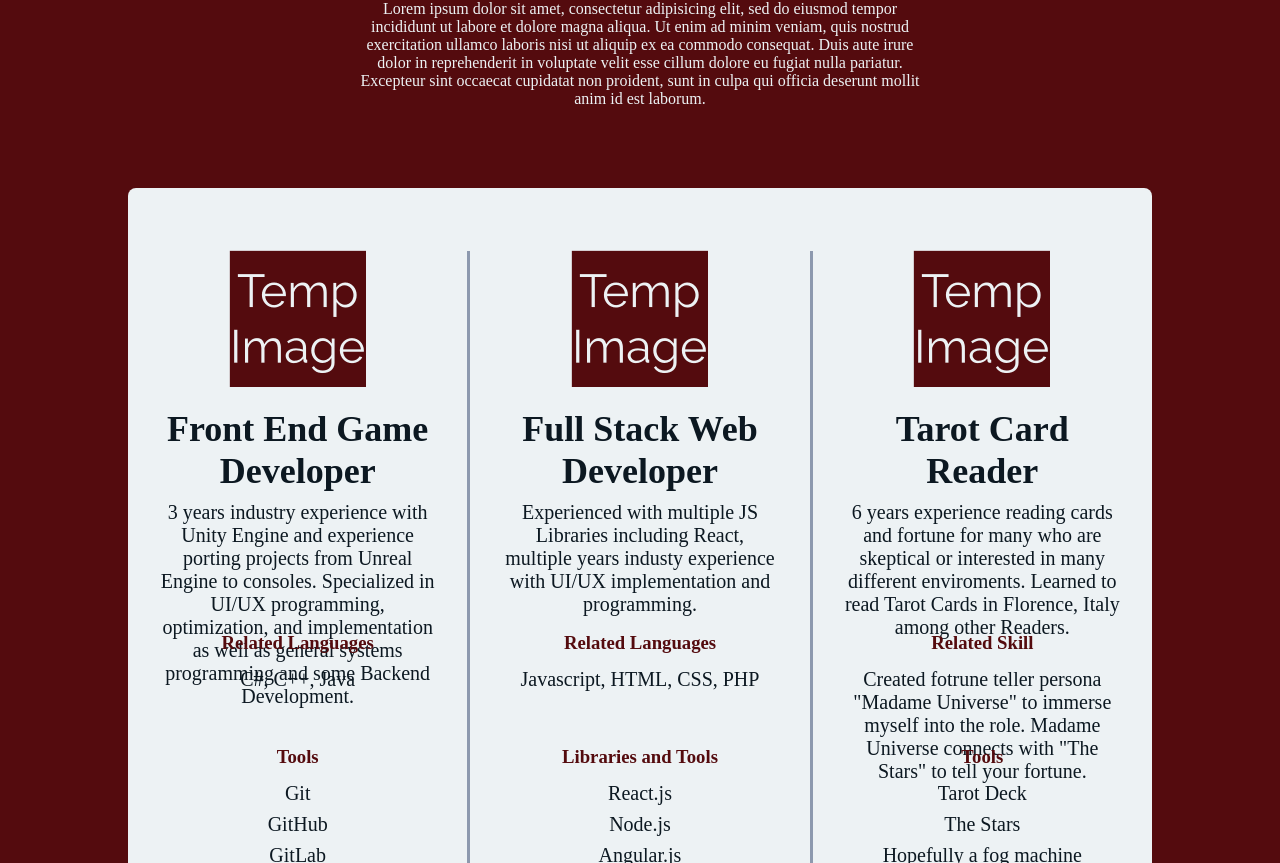
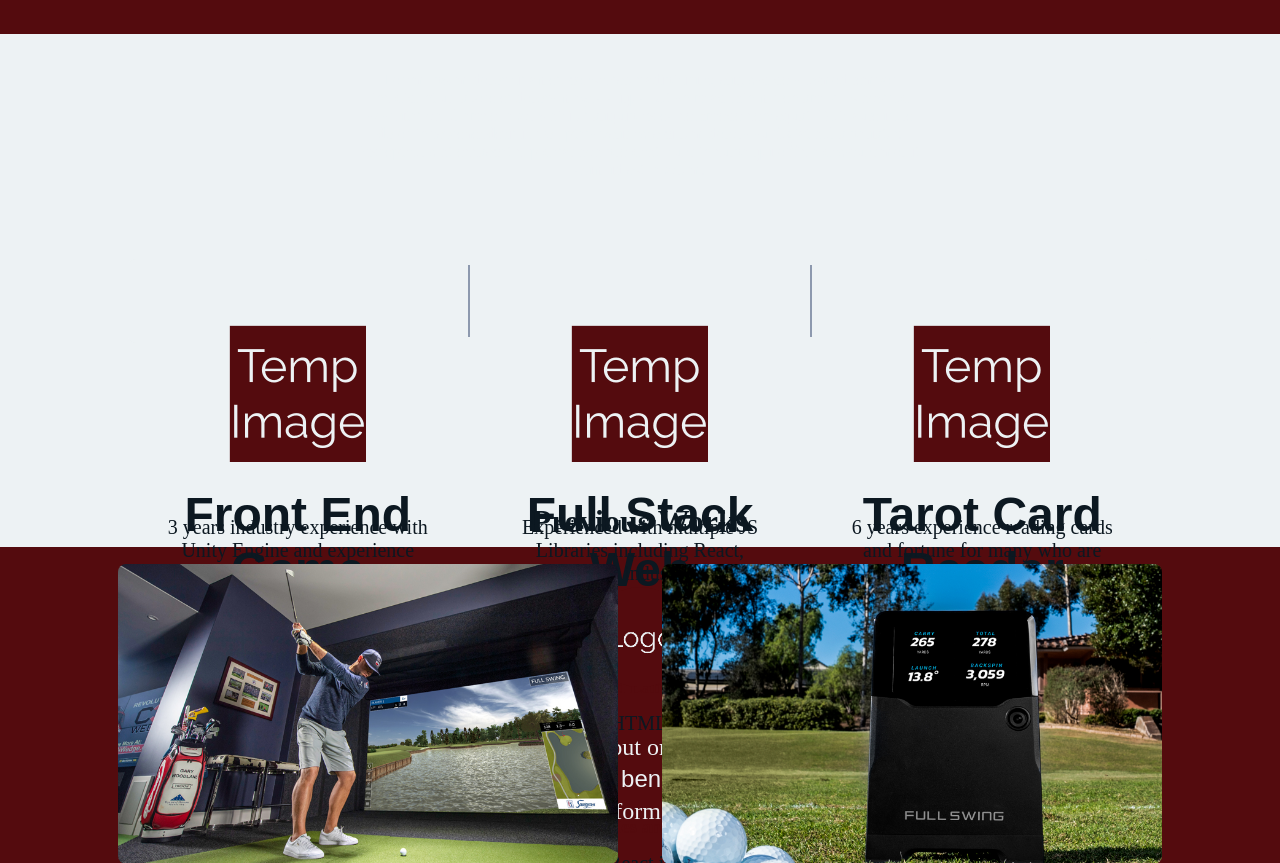
Before and after one commit to spacetitan/WebsiteProgramming, a React (Create React App) app: page / in a window 1280 px wide. Shown: the part 1177-2040 px from the top of the page. Built offline with nearby package versions, Linux system fonts and the light colour scheme.

Commit message:
created portfolio cards

```diff
--- a/src/App.js
+++ b/src/App.js
@@ -26,7 +26,7 @@ function App() {
         <NavBar />
           <Switch>
             <Route exact path='/' exact component={Home} />
-            <Route path='/projects' exact component={Projects} />
+            <Route path='/portfolio' exact component={Projects} />
             <Route path='/contact' exact component={Contact} />
           </Switch>
       </Router>
--- a/src/Components/Images/OverlayImages/OverlayImages.css
+++ b/src/Components/Images/OverlayCards/OverlayImages.css
@@ -7,6 +7,24 @@
 
     overflow: hidden;
     border-radius: 1vh;
+}
+
+.imageBox .overlay
+{
+    position: absolute;
+    top: 0;
+    left: 0;
+    width: 100%;
+    height: 100%;
+    color: #EDF2F4;
+    background: #0C1821;
+    opacity: 0;
+    transition: opacity 0.3s;
+}
+
+.imageBox:hover .overlay
+{
+    opacity: .9;
 }
 
 .overlay h2
@@ -58,24 +76,6 @@
     background-color: #540B0E;
 }
 
-.imageBox .overlay
-{
-    position: absolute;
-    top: 0;
-    left: 0;
-    width: 100%;
-    height: 100%;
-    color: #EDF2F4;
-    background: #0C1821;
-    opacity: 0;
-    transition: opacity 0.3s;
-}
-
-.imageBox:hover .overlay
-{
-    opacity: .9;
-}
-
 .workImage
 {
     position:relative;
--- a/src/Components/Images/OverlayImages/OverlayImages.js
+++ b/src/Components/Images/OverlayCards/OverlayImages.js
@@ -22,7 +22,6 @@ const OverlayImages = ({title, body, linkText, link, imageLink}) =>
 
         </div>
     </div>
-    );
-}
+);}
 
 export default OverlayImages;
--- /dev/null
+++ b/src/Components/Images/PortfolioCards/PortfolioCards.css
@@ -0,0 +1,88 @@
+.container
+{
+    position: relative;
+
+    height: 100%;
+    width: 100%;
+
+    overflow: hidden;
+    border-radius: 1vh;
+}
+
+.container .overlay
+{
+    position: absolute;
+    top: 0;
+    left: 0;
+    width: 100%;
+    height: 100%;
+    color: #EDF2F4;
+    background: #0C1821;
+    opacity: 0;
+    transition: opacity 0.3s;
+}
+
+.container:hover .overlay
+{
+    opacity: .9;
+}
+
+.overlay h2
+{
+    padding-top: 5%;
+}
+
+.overlay p
+{
+    padding: 5%;
+}
+
+.portfolioLink:link
+{
+    color:#EDF2F4;
+}
+
+.portfolioLink:hover
+{
+    color: #540B0E;
+}
+
+.portfolioLink:visited
+{
+    color: #8D99AE;
+}
+
+.portfolioLink:active
+{
+    color: #8D99AE;
+}
+
+.projectButton
+{
+    color: #EDF2F4;
+    background-color:transparent;
+    border: 2px solid #EDF2F4;
+    border-radius: 1vh;
+    padding: 10px 16px;
+    text-align: center;
+    text-decoration: none;
+    display: inline-block;
+    font-size: 16px;
+    transition: background-color 0.3s;
+}
+
+.projectButton:hover
+{
+    background-color: #540B0E;
+}
+
+.backgroundImage
+{
+    position:relative;
+
+    display: block;
+    margin-left: auto;
+    margin-right: auto;
+    height: 110%;
+    width: auto;
+}
--- /dev/null
+++ b/src/Components/Images/PortfolioCards/PortfolioCards.js
@@ -0,0 +1,30 @@
+import React from 'react';
+import { Link } from 'react-router-dom';
+import './PortfolioCards.css';
+
+const PortfolioCards = ({title, body, linkText, link, imageLink}) =>
+{
+    const checkTitle = title == null ? "Need Title" : title;
+    const checkBody = body == null ? "Need Body" : body;
+    const checkLinkText = linkText == null ? "Need Link Text" : linkText + " >";
+    const checkLink = link == null ? "./Images/tempImage.png" : link;
+    const checkImage = imageLink == null ? "" : imageLink;
+
+return(
+    <div className="imageBox">
+        <img src={checkImage} alt="" className="workImage" />
+
+        <div className="overlay">
+            <h2>{checkTitle}</h2>
+
+            <p>{checkBody}</p>
+
+            <Link to={checkLink} target="_blank" className="workLink">
+                <button className="linkButton">{checkLinkText}</button>
+            </Link>
+
+        </div>
+    </div>
+);}
+
+export default PortfolioCards;
--- a/src/Components/Navbar/index.js
+++ b/src/Components/Navbar/index.js
@@ -15,7 +15,7 @@ const NavBar = () =>
             </NavBtn>
 
                 <NavMenu>
-                    <NavLink to='/projects' activeStyle>Projects</NavLink>
+                    <NavLink to='/portfolio' activeStyle>Portfolio</NavLink>
                     <NavLink to='/contact' activeStyle>Contact</NavLink>
                 </NavMenu>
             </Nav>
--- a/src/Pages/index.css
+++ b/src/Pages/index.css
@@ -61,12 +61,11 @@
 
 .skillCard
 {
-    flex: auto;
-    margin: auto;
+    margin-top: 15px;
+    padding: 3%;
 
-    padding: 3%;
-    width: 25%;
-    height: 90%;
+    width: 30%;
+    height: 95%;
 
     color: #0C1821;
 }
@@ -80,16 +79,15 @@
     width: 150px;
 }
 
-.skillCard h2
+.header
 {
-    display: flex;
-    align-items: center;
     justify-content: center;
+    vertical-align: middle;
 
+    height: 10vh;
     padding-bottom: 5%;
-    height: 10%;
 
-    font-size: 36px;
+    font-size: 32px;
 }
 
 .skillCard h3
@@ -109,12 +107,12 @@
 
 .experienceBlock
 {
-    height: 12%;
+    height: 15vh;
 }
 
 .skillsBlock
 {
-    height: 5%;
+    height: 8vh;
 }
 
 .skillCard li
--- a/src/Pages/index.js
+++ b/src/Pages/index.js
@@ -3,7 +3,7 @@ import './index.css';
 
 import { VertDivider } from '../Components/Divider/Divider';
 import {BrowserRouter as Router, Switch, Route} from 'react-router-dom';
-import OverlayImages from '../Components/Images/OverlayImages/OverlayImages';
+import OverlayImages from '../Components/Images/OverlayCards/OverlayImages';
 import Footer from '../Components/Footer/Footer';
 
 const Home = () => {
@@ -11,7 +11,7 @@ return (
 	<>
 		<header className='header'>
 			<h1 className='headerText'>
-				Front End Game Dev and Full stack Web Dev
+				Front End Game Dev and Full Stack Web Dev
 			</h1>
 
 			<p className="subHeader">
@@ -43,7 +43,10 @@ return (
 				<div className="skillCard">
 					<img className="skillImage" src="./Images/tempImage.png" alt="" />
 
-					<h2>Front End Game Developer</h2>
+					<div className="header">
+						<h2>Front End Game Developer</h2>
+					</div>
+
 
 					<p className="experienceBlock">
 						3 years industry experience with Unity Engine and experience porting projects from Unreal Engine to consoles.
@@ -72,7 +75,9 @@ return (
 				<div className="skillCard">
 					<img className="skillImage" src="./Images/tempImage.png" alt="" />
 
-					<h2>Full Stack Web Developer</h2>
+					<div className="header">
+						<h2>Full Stack Web Developer</h2>
+					</div>
 
 					<p className="experienceBlock">
 						Experienced with multiple JS Libraries including React, multiple years industy experience with UI/UX implementation and programming.
@@ -99,7 +104,10 @@ return (
 				<div className="skillCard">
 					<img className="skillImage" src="./Images/tempImage.png" alt="" />
 
-					<h2>Tarot Card Reader</h2>
+					<div className="header">
+						<h2>Tarot Card Reader</h2>
+					</div>
+
 
 					<p className="experienceBlock">
 						6 years experience reading cards and fortune for many who are skeptical or interested in many different enviroments.
--- a/src/Pages/projects.css
+++ b/src/Pages/projects.css
@@ -0,0 +1,17 @@
+.header
+{
+    height: 20%;
+    width: 100%;
+}
+
+.body
+{
+    height: 30vh;
+    width: 100%;
+}
+
+.cardContainer
+{
+    height: 300px;
+    width: 500px;
+}
--- a/src/Pages/projects.js
+++ b/src/Pages/projects.js
@@ -2,16 +2,32 @@ import React from 'react';
 import "./projects.css";
 
 import Footer from '../Components/Footer/Footer';
+import OverlayImages from '../Components/Images/OverlayCards/OverlayImages';
+import PortfolioCards from '../Components/Images/PortfolioCards/PortfolioCards';
 
 const Projects = () => {
 return (
 	<>
 		<header>
+			<h1 className="headerText">Portfolio</h1>
 
+			<p className="subHeader">
+
+			</p>
 		</header>
 
 		<body>
+			<h1>Header</h1>
 
+			<div className="cardContainer">
+				<PortfolioCards
+				title = "Bungus"
+				body = "Bungus"
+				link = ""
+				linkText = "bungus"
+				imageLink = "./Images/tempImage.png"
+				/>
+			</div>
 			<Footer />
 		</body>
 	</>
```
Lines whose indentation alone changed are shown as unchanged.
